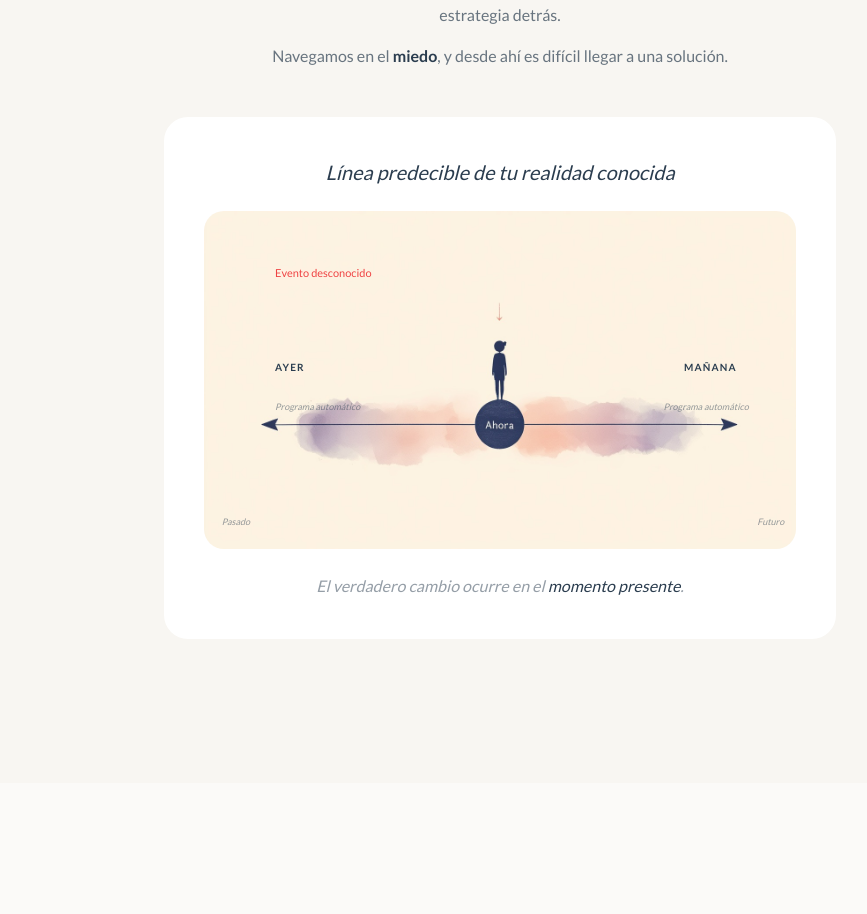
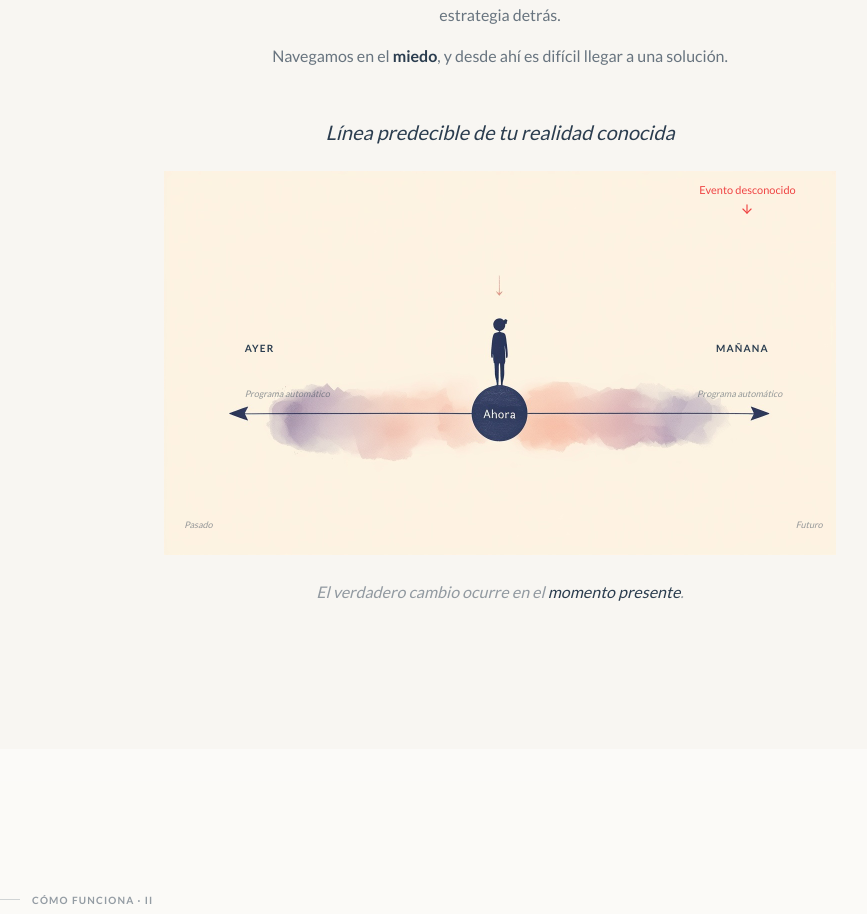
Before and after one commit to VicenteCastroIb/peloapelo-web-frontend, a Next.js app: page / in a window 1280 px wide. Shown: the part 1506-2420 px from the top of the page, without its empty margins (140-1007 px from the left). Built offline with nearby package versions, Linux system fonts and the light colour scheme; no server answers.

Commit message:
style: quitar marco blanco del diagrama, mover textos afuera y apuntar evento desconocido a MAÑANA

```diff
--- a/components/sections/Manifiesto.tsx
+++ b/components/sections/Manifiesto.tsx
@@ -1,4 +1,5 @@
 import Image from "next/image";
+import { ArrowDown } from "lucide-react";
 import SectionBadge from "@/components/shared/SectionBadge";
 import FadeInOnScroll from "@/components/shared/FadeInOnScroll";
 
@@ -25,21 +26,25 @@ export default function Manifiesto() {
           </p>
         </div>
 
-        <div className="mx-auto mt-12 max-w-2xl rounded-card-lg bg-white p-6 sm:p-10">
-          <p className="mb-6 text-p-lead italic">Línea predecible de tu realidad conocida</p>
+        <p className="mx-auto mt-12 max-w-2xl text-p-lead italic text-navy">
+          Línea predecible de tu realidad conocida
+        </p>
 
-          <div className="relative mx-auto aspect-[1344/768] w-full">
+        <div className="relative mx-auto mt-6 aspect-[1344/768] w-full max-w-2xl">
           <Image
             src="/images/manifiesto-diagrama.jpg"
             alt="Diagrama: entre el pasado (programa automático) y el futuro (programa automático) está el momento presente, donde puede ocurrir un evento desconocido que te cambia."
             fill
             sizes="(min-width: 640px) 640px, 90vw"
-              className="rounded-card-md object-contain"
+            className="object-contain"
           />
 
-            <span className="absolute left-[12%] top-[16%] text-p-caption text-coral sm:text-p-small">
+          <div className="absolute right-[6%] top-[3%] flex flex-col items-center gap-1">
+            <span className="whitespace-nowrap text-p-caption text-coral sm:text-p-small">
               Evento desconocido
             </span>
+            <ArrowDown size={14} className="text-coral" />
+          </div>
 
           <span className="absolute left-[12%] top-[46%] -translate-y-1/2 text-h4-label text-navy sm:text-h3-sm sm:font-bold">
             AYER
@@ -62,10 +67,9 @@ export default function Manifiesto() {
           </span>
         </div>
 
-          <p className="mt-6 text-p-body italic text-navy/50">
+        <p className="mx-auto mt-6 max-w-2xl text-p-body italic text-navy/50">
           El verdadero cambio ocurre en el <span className="text-navy">momento presente</span>.
         </p>
-        </div>
       </FadeInOnScroll>
     </section>
   );
```
Lines whose indentation alone changed are shown as unchanged.
